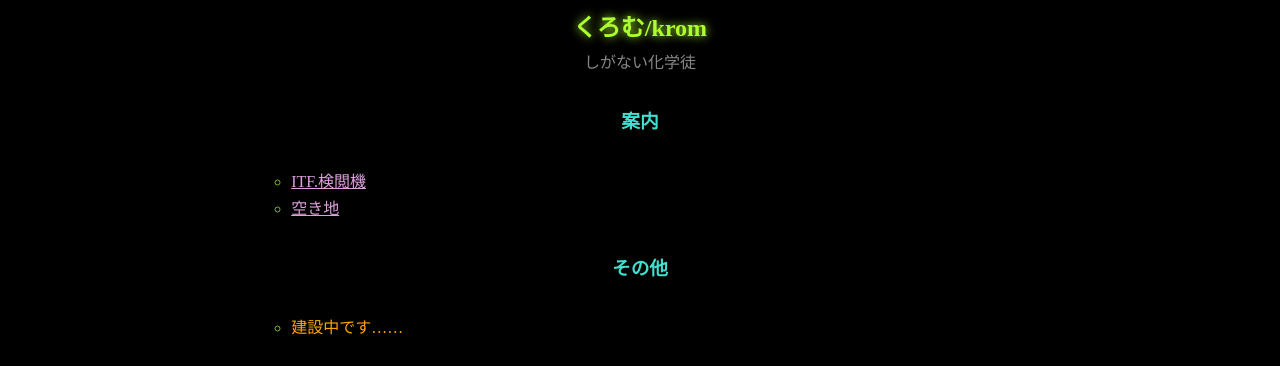
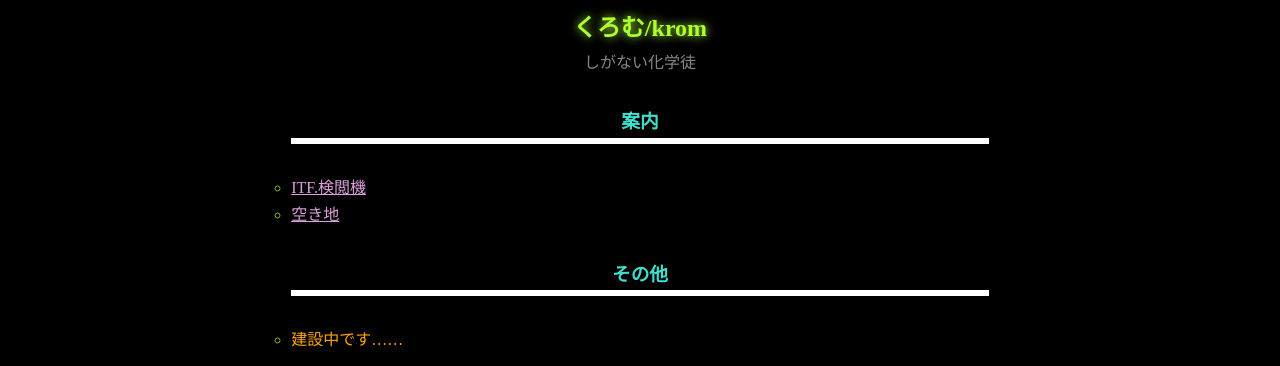
Before and after one commit to chem21cr/chem21cr.github.io, a plain HTML site: page index.htm in a window 1280 px wide. Shown: the part 293-659 px from the top of the page. Drawn offline with Linux system fonts and the light colour scheme; some packages are replaced by stand-ins of ours.

Commit message:
Update mysite.css

```diff
--- a/mysite.css
+++ b/mysite.css
@@ -84,7 +84,7 @@ p.usui {
 }
 .abouts h3{
     text-align: center;
-    border-bottom: 6px solid rgba(255, 255, 255, );
+    border-bottom: 6px solid rgb(255, 255, 255);
     margin: 30px auto 30px auto;
     color: turquoise;
 }
```
